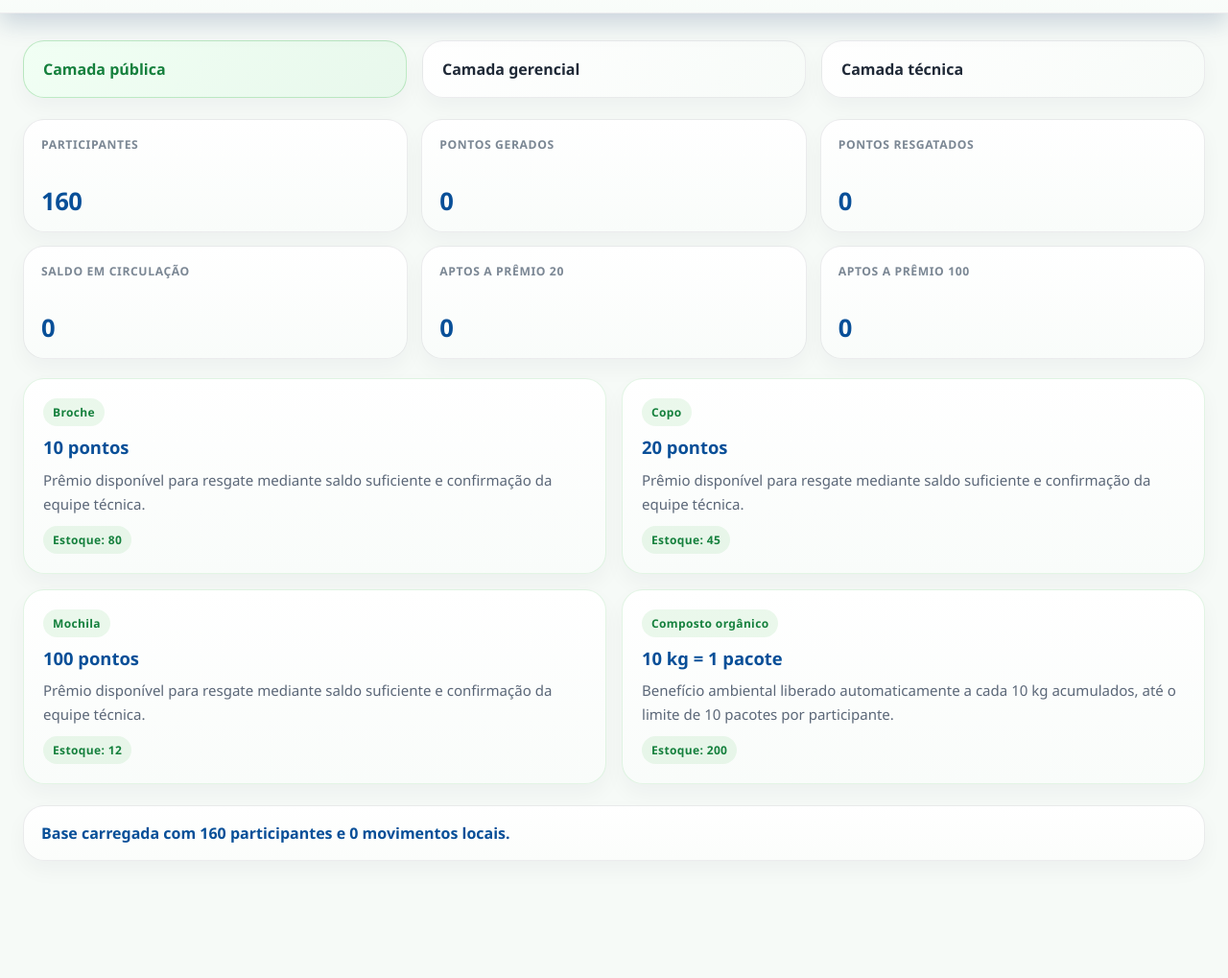
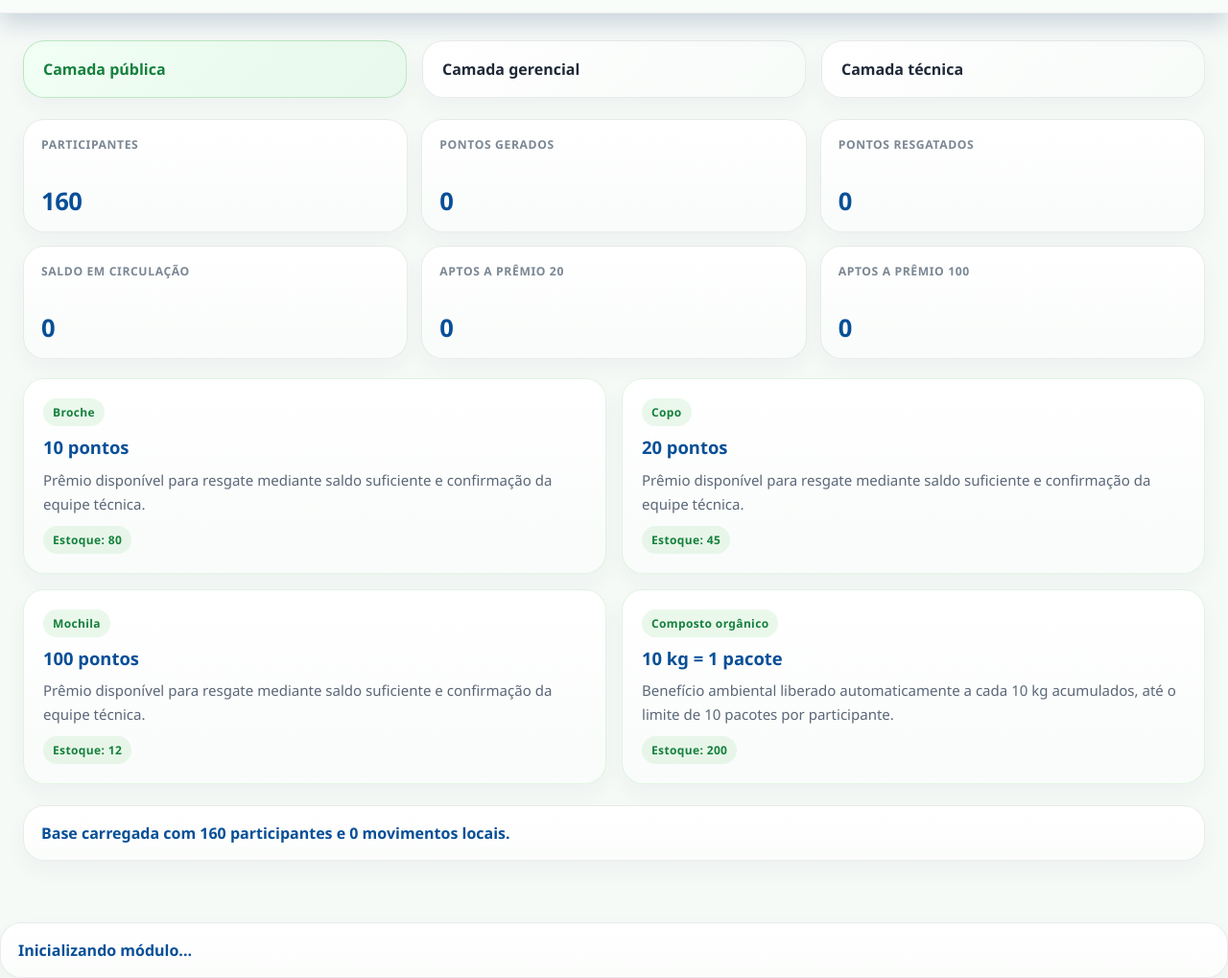
Before and after one commit to lkasemiro/Portal-DMA, a plain HTML site: page recicla-fase2.html in a window 1280 px wide. Shown: the part 68-1087 px from the top of the page at 96% size. Before the commit the page ends 1029 px from the top, so only its background shows below. Drawn offline with Linux system fonts and the light colour scheme.

Commit message:
Fix HTML structure and formatting issues

```diff
--- a/recicla-fase2.html
+++ b/recicla-fase2.html
@@ -272,3 +272,19 @@ Enquanto isso, a equipe pode acessar a nova interface pelo botão
 
 </body>
 </html>
+
+
+
+<footer class="module-footer">
+
+<p id="fase2DbStatus">Inicializando módulo...</p>
+
+</footer>
+
+
+</main>
+
+<script src="./js/recicla-fase2.js"></script>
+
+</body>
+</html>
```
